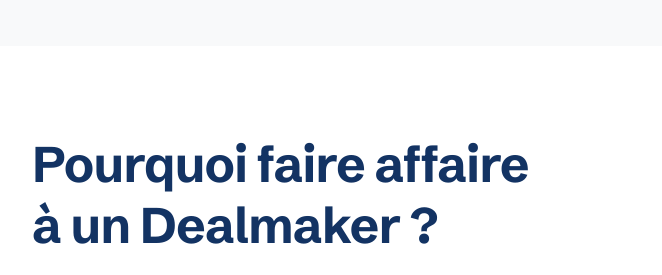
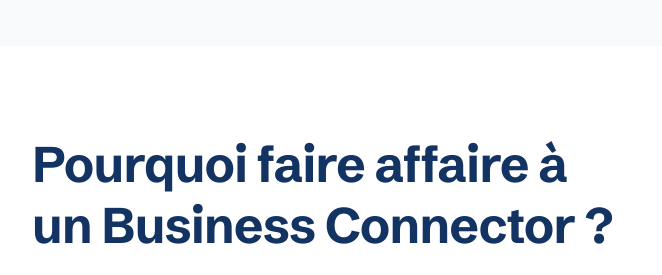
Before and after one commit to CrisDomCode/tonygroison, a website: page index.html in a window 1280 px wide. Shown: the part 820-1095 px from the top of the page, without its empty margins (300-962 px from the left). Drawn offline with Linux system fonts and the light colour scheme.

Commit message:
Fix occurrences dealmaker (1 mot) non remplacées dans index.html
Co-Authored-By: Claude Sonnet 4.6 <noreply@anthropic.com>

```diff
--- a/index.html
+++ b/index.html
@@ -3,7 +3,7 @@
 <head>
 <meta charset="UTF-8">
 <meta name="viewport" content="width=device-width, initial-scale=1.0">
-<title>Tony Groison, dealmaker et réseau privé</title>
+<title>Tony Groison, Business Connector et réseau privé</title>
 <meta name="description" content="Un carnet d'adresses privé de 2 000+ relations actives. Quel que soit votre blocage, je connais la bonne personne. Sur sélection.">
 <link rel="icon" href="favicon.svg" type="image/svg+xml">
   <link rel="preload" as="image" href="hero-bg.webp" fetchpriority="high">
@@ -141,10 +141,10 @@
   </div>
 </section>
 
-<!-- POURQUOI UN DEALMAKER -->
+<!-- POURQUOI UN BUSINESS CONNECTOR -->
 <section class="block" style="padding-bottom:80px">
   <div class="wrap narrow reveal">
-    <h2>Pourquoi faire affaire à un Dealmaker&nbsp;?</h2>
+    <h2>Pourquoi faire affaire à un Business Connector&nbsp;?</h2>
 <p class="sec-lede">
   Vous savez déjà comment ça se passe quand vous cherchez seul.<br/>Vous lancez dix recherches Google, vous postez sur LinkedIn, vous demandez à deux ou trois personnes autour de vous.<br/><br/>Sauf que ces personnes vous recommandent en fait le prestataire qu'elles connaissent depuis dix ans, et ne l'ont jamais vraiment évalué.<br/><br/>Trois semaines plus tard, vous avez cinq devis impossibles à comparer, vous ne savez toujours pas qui est compétent et qui est juste bon vendeur, et votre problème de départ est toujours là.
 </p>
```
